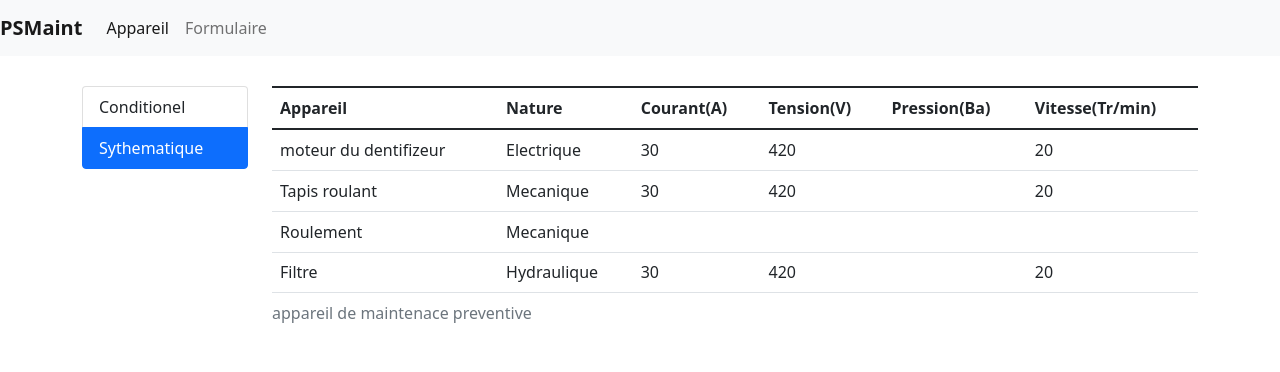
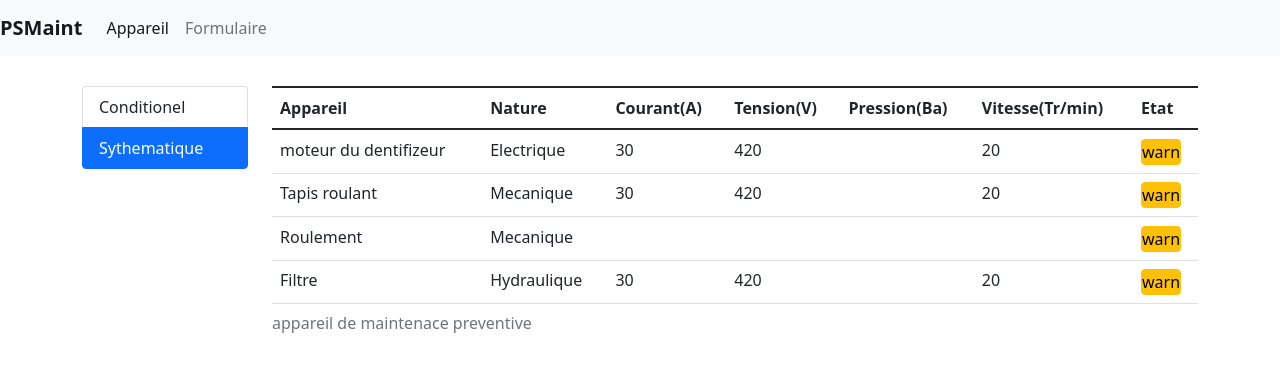
Before and after one commit to Ntchinda-Giscard/Suivie-Maintenance, a React (Create React App) app: page /maint in a window 1280 px wide. Both pictures are taken after a click on the item "Sythematique". Shown: the top 372 px of the page. Built offline with nearby package versions, Linux system fonts and the light colour scheme.

Commit message:
Added state atribute to table

```diff
--- a/src/components/tableConditionelle.jsx
+++ b/src/components/tableConditionelle.jsx
@@ -24,6 +24,16 @@ class TableConditionelle extends Component {
     returnVitesse(appareil){
         if (appareil.genre.type === "conditionelle") return <td>{appareil.vitesse}</td>
     }
+    returnEtat(appareil){
+        if(appareil.genre.type === "conditionelle"){
+            if (appareil.etat === true){
+                return <td><span className='btn btn-warning p-0'>warn</span></td>
+            }
+            else{
+                return <td>retard</td>
+            }
+        }
+    }
     render() {
         return (
             <div>
@@ -37,6 +47,7 @@ class TableConditionelle extends Component {
                             <th scope="col">Tension(V) </th>
                             <th scopr='col'>Pression(Ba) </th>
                             <th scopr='col'>Vitesse(Tr/min) </th>
+                            <th scopr='col'>Etat</th>
                         </tr>
                     </thead>
                     <tbody>
@@ -48,6 +59,7 @@ class TableConditionelle extends Component {
                                 {this.returnTension(appareil)}
                                 {this.returnPression(appareil)}
                                 {this.returnVitesse(appareil)}
+                                {this.returnEtat(appareil)}
                             </tr>
                         ) )}
                     </tbody>
```
